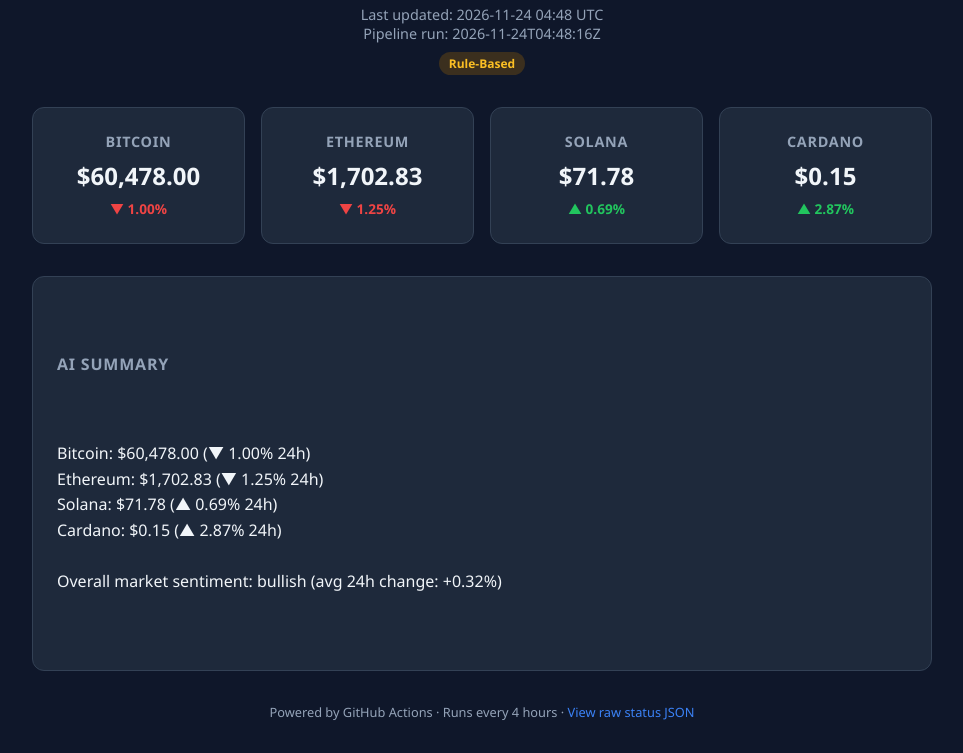
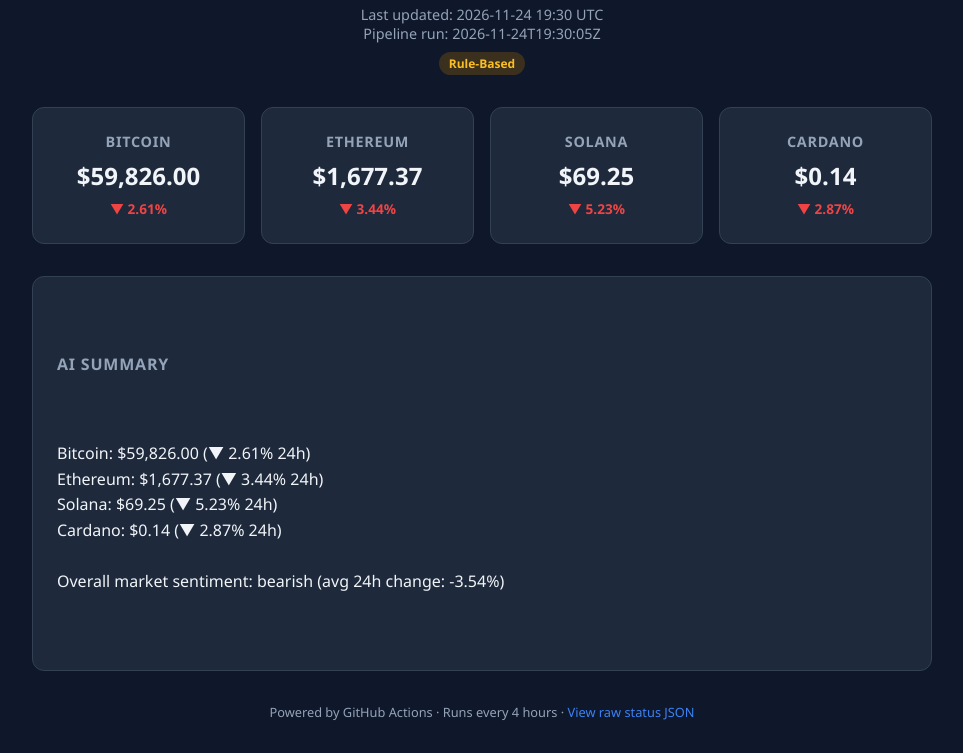
Before and after one commit to abdelaziz1119/automated-pipeline, a plain HTML site: page site/index.html in a window 1280 px wide. Shown: the part 73-826 px from the top of the page, without its empty margins (158-1121 px from the left). Drawn offline with Linux system fonts and the light colour scheme.

Commit message:
chore: automated content update
  Generated at 2026-11-24T19:30:05Z
  Pipeline status: success

```diff
--- a/site/index.html
+++ b/site/index.html
@@ -99,8 +99,8 @@
         <header>
             <h1>Automated AI Pipeline</h1>
             <div class="meta">
-                Last updated: 2026-11-24 04:48 UTC<br>
-                Pipeline run: 2026-11-24T04:48:16Z
+                Last updated: 2026-11-24 19:30 UTC<br>
+                Pipeline run: 2026-11-24T19:30:05Z
             </div>
             <div class="badges"><span class="badge fallback">Rule-Based</span></div>
         </header>
@@ -109,34 +109,34 @@
 
             <div class="card">
                 <h3>Bitcoin</h3>
-                <div class="price">$60,478.00</div>
-                <span class="change" style="color:#ef4444">▼ 1.00%</span>
+                <div class="price">$59,826.00</div>
+                <span class="change" style="color:#ef4444">▼ 2.61%</span>
             </div>
             <div class="card">
                 <h3>Ethereum</h3>
-                <div class="price">$1,702.83</div>
-                <span class="change" style="color:#ef4444">▼ 1.25%</span>
+                <div class="price">$1,677.37</div>
+                <span class="change" style="color:#ef4444">▼ 3.44%</span>
             </div>
             <div class="card">
                 <h3>Solana</h3>
-                <div class="price">$71.78</div>
-                <span class="change" style="color:#22c55e">▲ 0.69%</span>
+                <div class="price">$69.25</div>
+                <span class="change" style="color:#ef4444">▼ 5.23%</span>
             </div>
             <div class="card">
                 <h3>Cardano</h3>
-                <div class="price">$0.15</div>
-                <span class="change" style="color:#22c55e">▲ 2.87%</span>
+                <div class="price">$0.14</div>
+                <span class="change" style="color:#ef4444">▼ 2.87%</span>
             </div>
         </div>
 
         <div class="summary">
             <h2>AI Summary</h2>
-            <p>Bitcoin: $60,478.00 (▼ 1.00% 24h)
-Ethereum: $1,702.83 (▼ 1.25% 24h)
-Solana: $71.78 (▲ 0.69% 24h)
-Cardano: $0.15 (▲ 2.87% 24h)
+            <p>Bitcoin: $59,826.00 (▼ 2.61% 24h)
+Ethereum: $1,677.37 (▼ 3.44% 24h)
+Solana: $69.25 (▼ 5.23% 24h)
+Cardano: $0.14 (▼ 2.87% 24h)
 
-Overall market sentiment: bullish (avg 24h change: +0.32%)</p>
+Overall market sentiment: bearish (avg 24h change: -3.54%)</p>
         </div>
 
         <footer>
--- a/site/status.json
+++ b/site/status.json
@@ -1,5 +1,5 @@
 {
-  "timestamp": "2026-11-24T04:48:16Z",
+  "timestamp": "2026-11-24T19:30:05Z",
   "status": "success",
   "used_llm": false,
   "data_source": "CoinGecko API",
@@ -10,5 +10,5 @@
     "cardano"
   ],
   "data_ok": true,
-  "summary": "Bitcoin: $60,478.00 (\u25bc 1.00% 24h)\nEthereum: $1,702.83 (\u25bc 1.25% 24h)\nSolana: $71.78 (\u25b2 0.69% 24h)\nCardano: $0.15 (\u25b2 2.87% 24h)\n\nOverall market sentiment: bullish (avg 24h change: +0.32%)"
+  "summary": "Bitcoin: $59,826.00 (\u25bc 2.61% 24h)\nEthereum: $1,677.37 (\u25bc 3.44% 24h)\nSolana: $69.25 (\u25bc 5.23% 24h)\nCardano: $0.14 (\u25bc 2.87% 24h)\n\nOverall market sentiment: bearish (avg 24h change: -3.54%)"
 }
```
